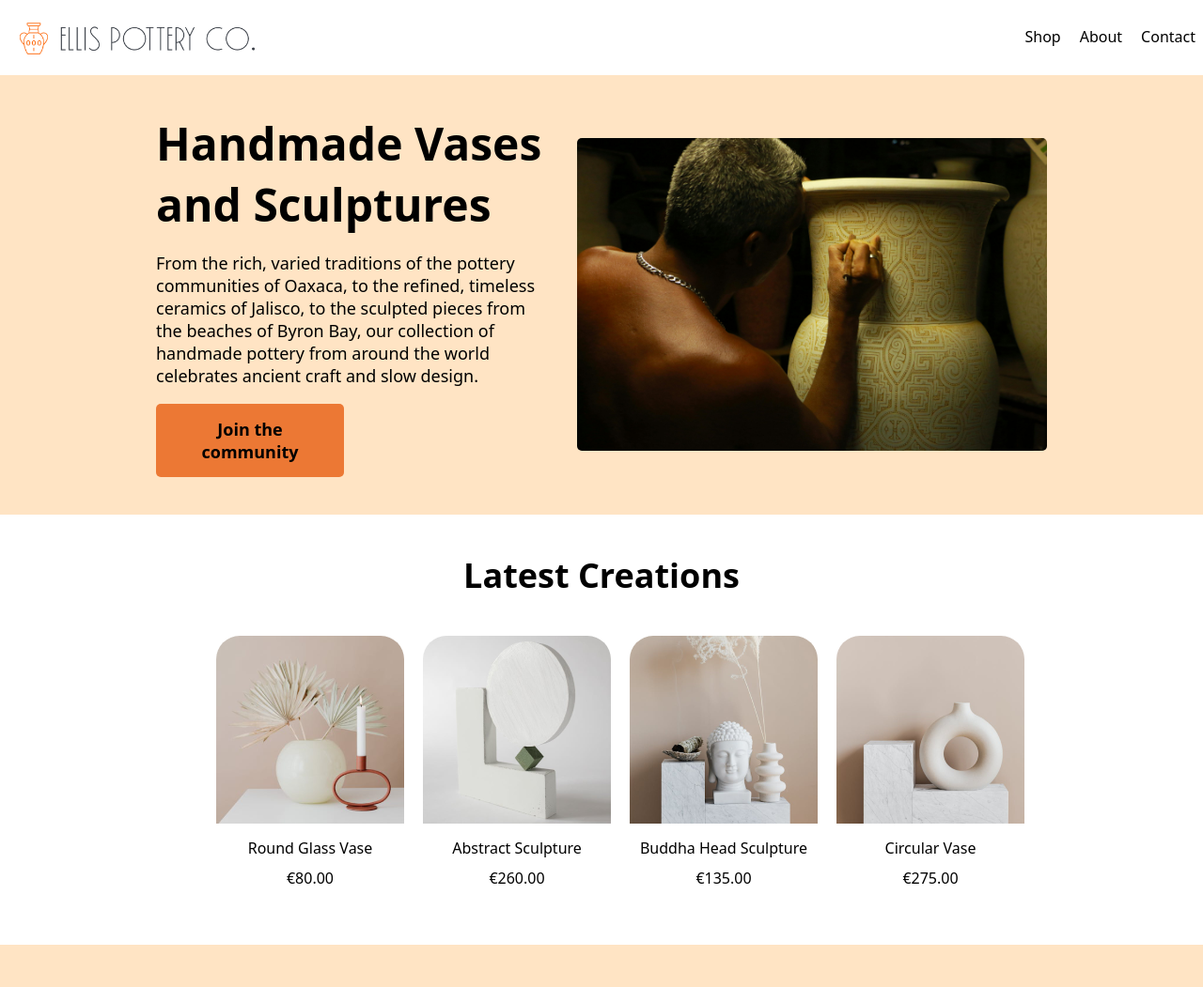
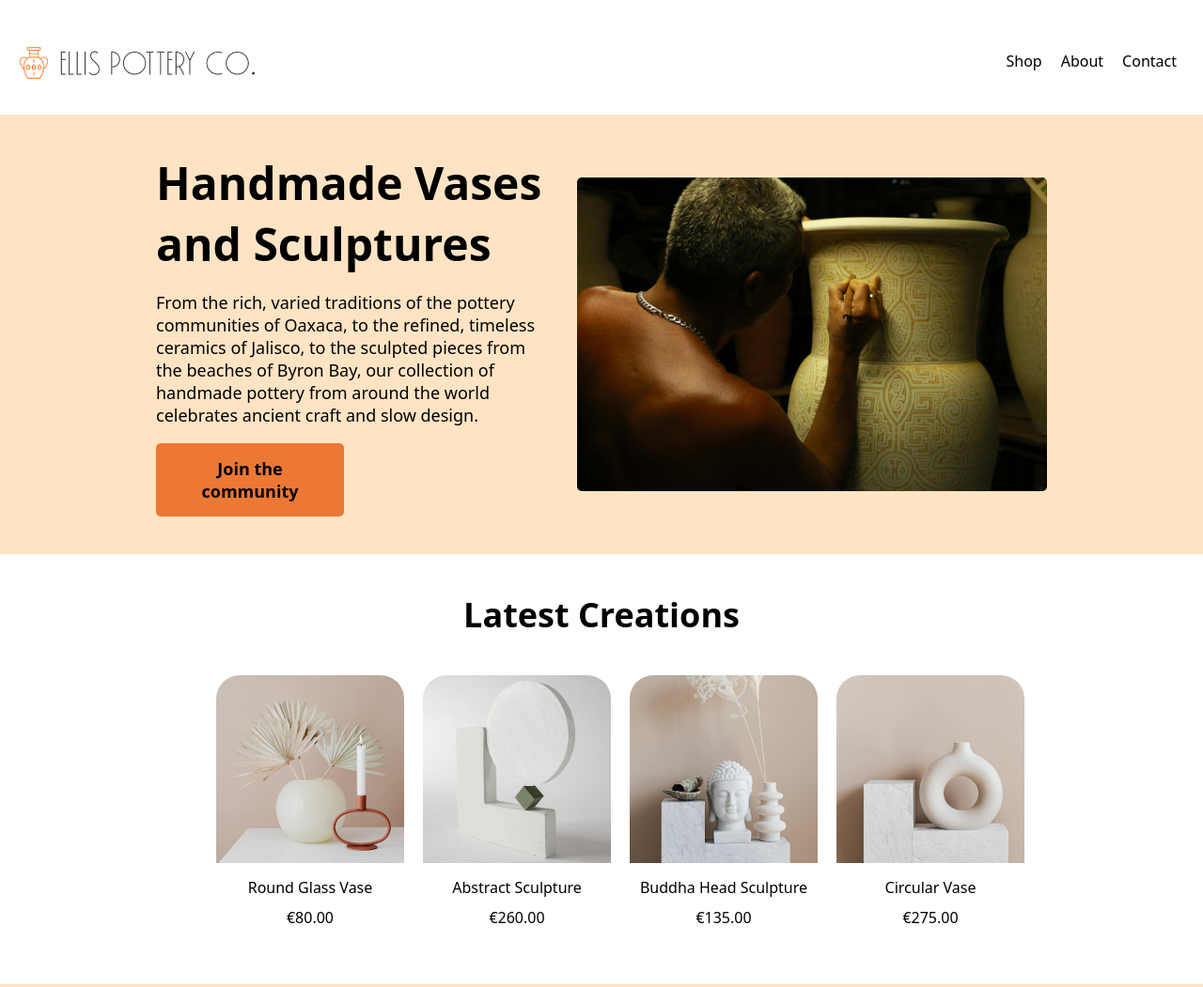
Before and after one commit to amydarkk/odin-landing-page, a plain HTML site: page index.html in a window 1280 px wide. Shown: the top 1051 px of the page at 94% size. Drawn offline with Linux system fonts and the light colour scheme.

Commit message:
Fix CSS for heading section

```diff
--- a/styles.css
+++ b/styles.css
@@ -8,6 +8,7 @@ body {
 
 .header {
     display: flex;
+    align-items: center;
     background-color: white;
     margin-top: -10px;
     margin-left: -10px;
@@ -16,13 +17,17 @@ body {
 
 .links {
     margin-left: auto;
-    align-content: center;
+    padding: 20px;
+}
+
+.logo {
+    padding-top: 10px;
 }
 
 .links ul {
     display: flex;
     list-style-type: none;
-
+    padding-top: 10px;
 }
 
 .links a {
```
